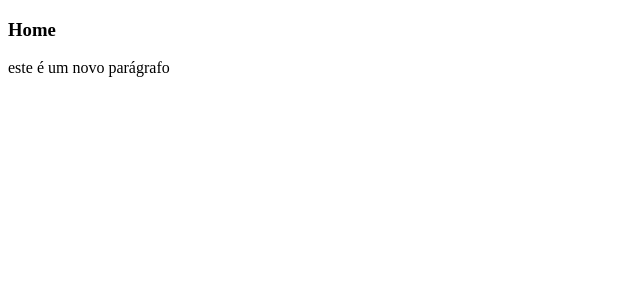
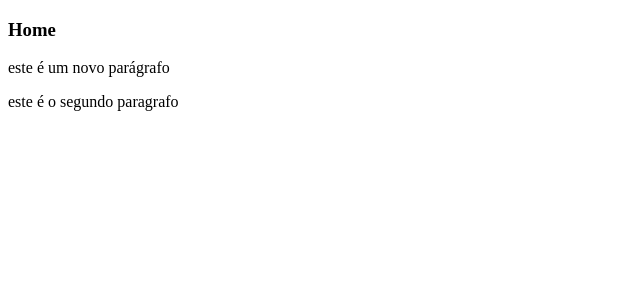
Before and after one commit to LotinLSV/ideia-futura, a Next.js app: page / in a window 1280 px wide. Shown: the top 300 px of the page, without its empty margins (0-640 px from the left). Built offline with nearby package versions, Linux system fonts and the light colour scheme.

Commit message:
primeira página

```diff
--- a/pages/index.js
+++ b/pages/index.js
@@ -2,6 +2,7 @@ function Home() {
    return(<div>
     <h3>Home</h3>
    <p>este é um novo parágrafo</p>
+   <p>este é o segundo paragrafo</p>
    </div>)
 
 }
```
